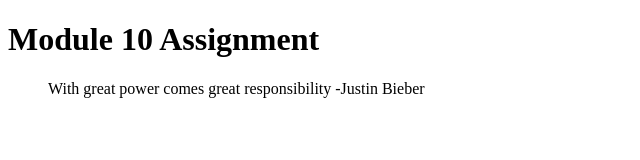
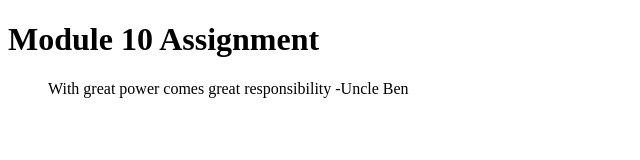
Before and after one commit to masonbuller/GitLab, a plain HTML site: page index.html/index.html in a window 1280 px wide. Shown: the full height of the page, 0-640 px from the left. Drawn offline with Linux system fonts and the light colour scheme.

Commit message:
Shimerdla:hotfix1

```diff
--- a/index.html/index.html
+++ b/index.html/index.html
@@ -6,7 +6,7 @@
 
 <body>
     <h1> Module 10 Assignment</h1>
-    <blockquote>With great power comes great responsibility -Justin Bieber </blockquote>
+    <blockquote>With great power comes great responsibility -Uncle Ben</blockquote>
 </body>
 
 </html>
```
